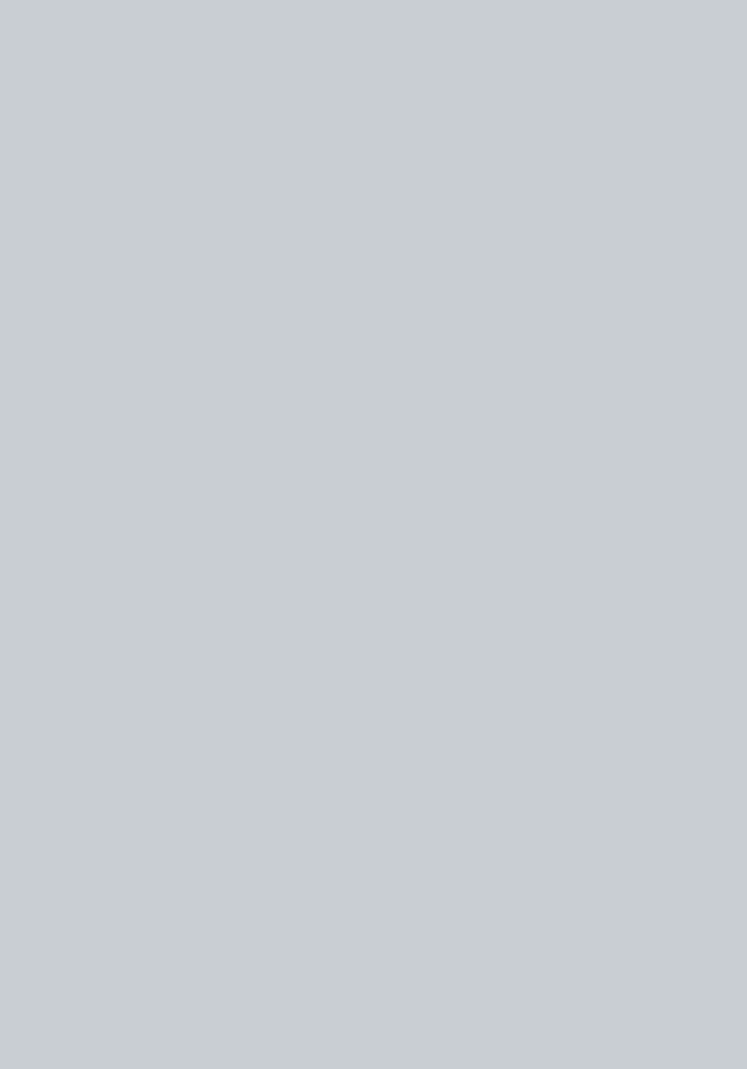
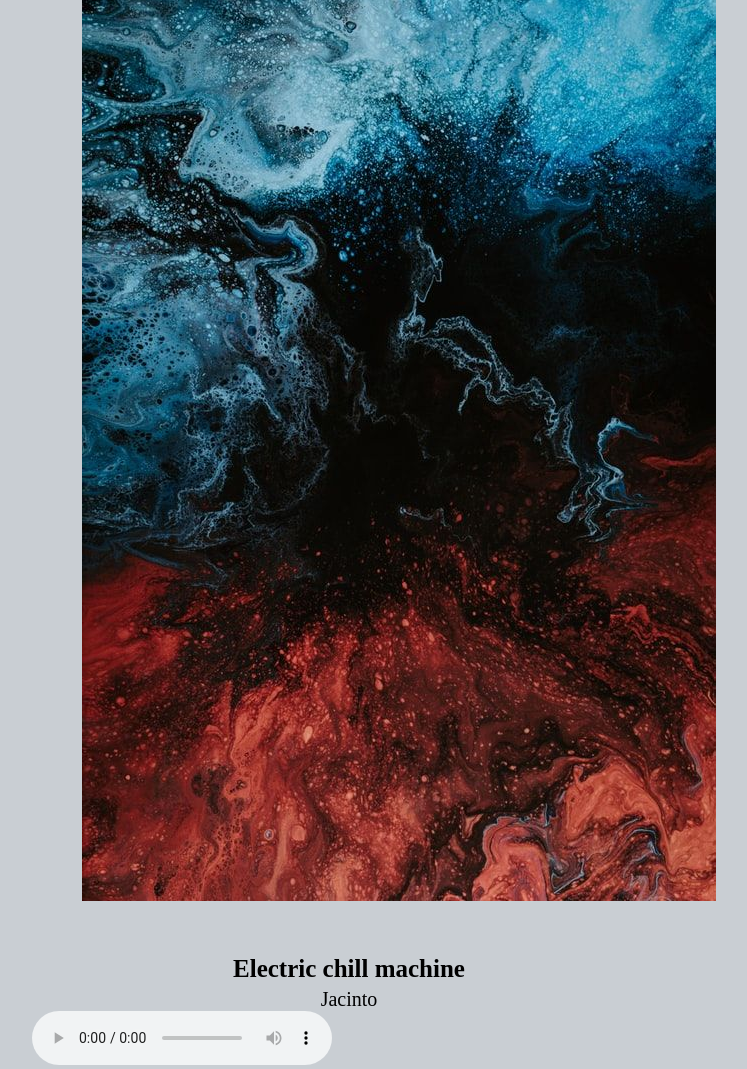
Before and after one commit to AnjaSiewert/music-player, a plain HTML site: page index.html in a window 1280 px wide. Shown: the whole page, without its empty margins (291-1038 px from the left). Before the commit the page ends 800 px from the top, so only its background shows below. Drawn offline with Linux system fonts and the light colour scheme.

Commit message:
add audio

```diff
--- a/index.html
+++ b/index.html
@@ -9,6 +9,14 @@
     <link rel="stylesheet" href="style.css">
 </head>
 <body>
+    <div class="player-container">
+        <div class="img-container">
+            <img src="img/jacinto-1.jpg" alt="Album Art">
+        </div>
+        <h2 id="title">Electric chill machine</h2>
+        <h3 id="artist">Jacinto</h3>
+        <audio src="music/jacinto-1.mp3" controls></audio>
+    </div>
     <!-- Script -->
     <script src="script.js"></script>
 </body>
```
